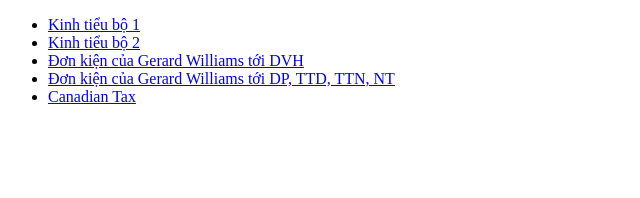
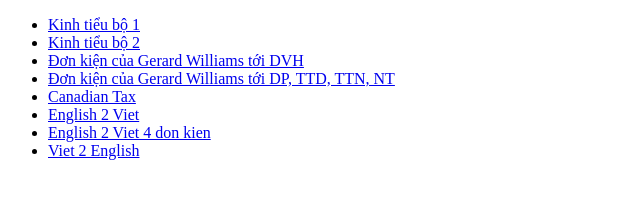
Before and after one commit to Truong-N/English-Vietnamese, a plain HTML site: page index.html in a window 1280 px wide. Shown: the whole page, without its empty margins (0-640 px from the left). Drawn offline with Linux system fonts and the light colour scheme.

Commit message:
Update index.html
add to menu

```diff
--- a/index.html
+++ b/index.html
@@ -14,7 +14,9 @@
         <li><a href="https://truong-n.github.io/English-Vietnamese/don_kien_GW2DVH.html" target="_blank">Đơn kiện của Gerard Williams tới DVH</a></li>
         <li><a href="https://truong-n.github.io/English-Vietnamese/don_kien_GW2DP.html" target="_blank">Đơn kiện của Gerard Williams tới DP, TTD, TTN, NT</a></li>
         <li><a href="https://truong-n.github.io/English-Vietnamese/Canadian_Tax_0.html" target="_blank">Canadian Tax</a></li>
-
+        <li><a href="./english2viet.html" target="_blank">English 2 Viet</li>
+        <li><a href="./english2viet4donkiet.html" target="_blank">English 2 Viet 4 don kien</li>
+        <li><a href="./viet2eng.html" target="_blank">Viet 2 English</li>
     </ul>
 </body>
 
```
